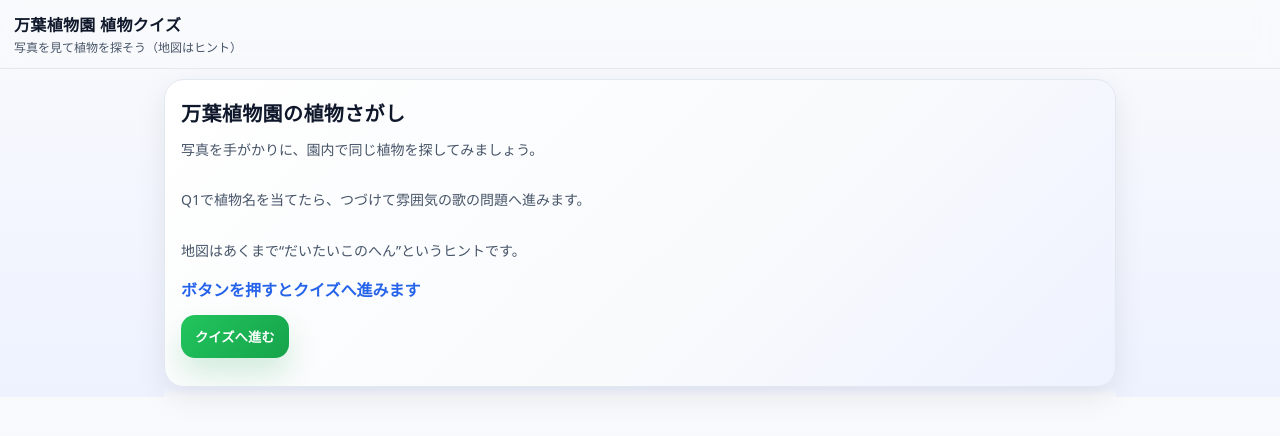
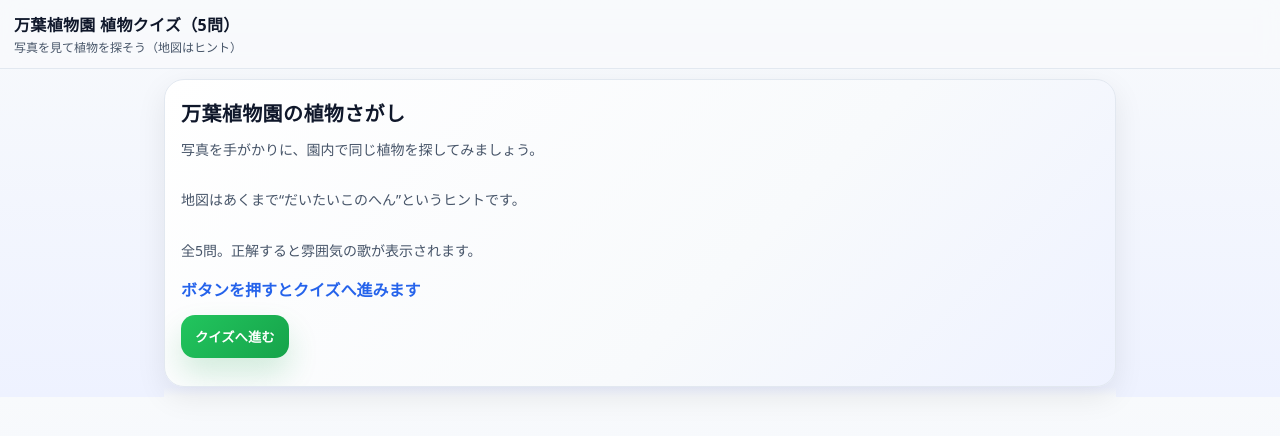
Before and after one commit to ne241212-lang/manyo2, a plain HTML site: page index.html in a window 1280 px wide. Drawn offline with Linux system fonts and the light colour scheme.

Commit message:
Add files via upload

```diff
--- /dev/null
+++ b/data5.js
@@ -0,0 +1,137 @@
+// data5.js
+// 5 questions total (5 plants × 1 question)
+// Required photos under /photos:
+//  - fuji.jpg, himejoon.jpg, sugi.jpg, marigold.jpg, nanakamado.jpg
+
+window.QUIZ = {
+  title: "万葉植物園 植物クイズ（5問）",
+  mapImage: "assets/map.png",
+  intro: {
+    title: "万葉植物園の植物さがし",
+    lead:
+      "写真を手がかりに、園内で同じ植物を探してみましょう。\n\n地図はあくまで“だいたいこのへん”というヒントです。\n\n全5問。正解すると雰囲気の歌が表示されます。",
+    note: "ボタンを押すとクイズへ進みます",
+  },
+
+  plants: [
+    {
+      id: "fuji",
+      name: "藤",
+      photo: "photos/fuji.jpg",
+      pin: { x: 23, y: 52 },
+      pinColor: "#7C3AED",
+      stages: [
+        {
+          type: "plant_name",
+          question: "【Q1】写真の植物はどれ？",
+          choices: ["藤", "アジサイ", "クズ"],
+          answer: "藤",
+          nameHint: "ヒント：漢字2文字。花が房みたいに垂れる。",
+          correctTitle: "正解！",
+          correctText: "雰囲気の歌が出ます。",
+          poem: {
+            title: "藤（雰囲気）",
+            text: "藤波の　ほどける光　夕の庭",
+            modern: "夕方の光の中で、藤の花がほどけるように揺れて見える。",
+          },
+        },
+      ],
+    },
+
+    {
+      id: "himejoon",
+      name: "ヒメジョオン",
+      photo: "photos/himejoon.jpg",
+      pin: { x: 50, y: 60 },
+      pinColor: "#F59E0B",
+      stages: [
+        {
+          type: "plant_name",
+          question: "【Q2】写真の植物はどれ？",
+          choices: ["ヒメジョオン", "タンポポ", "ハルジオン"],
+          answer: "ヒメジョオン",
+          nameHint: "ヒント：カタカナ6文字。白い花びらがたくさん。道ばたに多い。",
+          correctTitle: "正解！",
+          correctText: "雰囲気の歌が出ます。",
+          poem: {
+            title: "ヒメジョオン（雰囲気）",
+            text: "白き花　風にほどけて　道しるべ",
+            modern: "白い花びらが風でほどけるみたいに見えて、道ばたで目印になる感じ。",
+          },
+        },
+      ],
+    },
+
+    {
+      id: "sugi",
+      name: "杉",
+      photo: "photos/sugi.jpg",
+      pin: { x: 60, y: 18 },
+      pinColor: "#059669",
+      stages: [
+        {
+          type: "plant_name",
+          question: "【Q3】写真の植物はどれ？",
+          choices: ["杉", "ヒノキ", "マツ"],
+          answer: "杉",
+          nameHint: "ヒント：漢字1文字。まっすぐ高く伸びる木。",
+          correctTitle: "正解！",
+          correctText: "雰囲気の歌が出ます。",
+          poem: {
+            title: "杉（雰囲気）",
+            text: "冬の森　音を抱えた　杉の影",
+            modern: "冷たい森で、杉の影が静かに伸びている感じ。",
+          },
+        },
+      ],
+    },
+
+    {
+      id: "marigold",
+      name: "マリーゴールド",
+      photo: "photos/marigold.jpg",
+      pin: { x: 15, y: 25 },
+      pinColor: "#EAB308",
+      stages: [
+        {
+          type: "plant_name",
+          question: "【Q4】写真の植物はどれ？",
+          choices: ["マリーゴールド", "ヒマワリ", "キンセンカ"],
+          answer: "マリーゴールド",
+          nameHint: "ヒント：カタカナ8文字。オレンジ〜黄色の花が丸く咲く。",
+          correctTitle: "正解！",
+          correctText: "雰囲気の歌が出ます。",
+          poem: {
+            title: "マリーゴールド（雰囲気）",
+            text: "昼の陽に　まるくほどける　金の花",
+            modern: "日なたで、オレンジ色の花がまるく明るく見える感じ。",
+          },
+        },
+      ],
+    },
+
+    {
+      id: "nanakamado",
+      name: "ナナカマド",
+      photo: "photos/nanakamado.jpg",
+      pin: { x: 40, y: 30 },
+      pinColor: "#EC4899",
+      stages: [
+        {
+          type: "plant_name",
+          question: "【Q5】写真の植物はどれ？",
+          choices: ["ナナカマド", "モミジ", "サクラ"],
+          answer: "ナナカマド",
+          nameHint: "ヒント：カタカナ5文字。赤い実が房になって残る木。",
+          correctTitle: "正解！",
+          correctText: "雰囲気の歌が出ます。",
+          poem: {
+            title: "ナナカマド（雰囲気）",
+            text: "秋の実の　赤を残して　風の道",
+            modern: "秋の終わりでも赤い実が残って、風が通る道の目印になる感じ。",
+          },
+        },
+      ],
+    },
+  ],
+};
--- a/index.html
+++ b/index.html
@@ -25,7 +25,12 @@
 			background: linear-gradient(180deg, #f8fafc 0%, #eef2ff 100%);
 			color:var(--text);
 		}
-		.hero{ max-width: 980px; margin: 10px auto 0; padding: 0 14px; }
+		/* Intro hero */
+		.hero{
+			max-width: 980px;
+			margin: 10px auto 0;
+			padding: 0 14px;
+		}
 		.heroInner{
 			background: linear-gradient(135deg, #ffffff 0%, #f8fafc 60%, #eef2ff 100%);
 			border: 1px solid var(--line);
@@ -40,21 +45,27 @@
 		.heroNote{ margin-top: 14px; font-weight: 900; color: #2563eb; }
 		.heroActions{ margin-top: 14px; display:flex; justify-content:flex-start; }
 		.startBtn{
-			appearance:none; border:none;
+			appearance:none;
+			border:none;
 			background: linear-gradient(135deg, #22c55e 0%, #16a34a 100%);
-			color:#ffffff; font-weight: 900;
-			padding: 12px 14px; border-radius: 14px;
+			color:#ffffff;
+			font-weight: 900;
+			padding: 12px 14px;
+			border-radius: 14px;
 			box-shadow: 0 16px 30px rgba(22,163,74,.18);
 			cursor:pointer;
 		}
 		.startBtn:active{ transform: translateY(1px); }
 		.heroFade{
-			max-width: 980px; margin: 0 auto;
+			max-width: 980px;
+			margin: 0 auto;
 			height: 10px;
 			background: linear-gradient(180deg, rgba(248,250,252,0) 0%, rgba(248,250,252,1) 100%);
 		}
 		header{
-			position:sticky; top:0; z-index:10;
+			position:sticky;
+			top:0;
+			z-index:10;
 			background: rgba(248,250,252,.85);
 			backdrop-filter: blur(10px);
 			border-bottom:1px solid var(--line);
@@ -78,16 +89,23 @@
 		.cardHead{
 			padding:10px 12px;
 			border-bottom:1px solid var(--line);
-			display:flex; gap:8px; align-items:center; justify-content:space-between;
+			display:flex;
+			gap:8px;
+			align-items:center;
+			justify-content:space-between;
 		}
 		.cardTitle{ font-weight:900; font-size:14px; color:var(--muted); }
 		.pill{
-			font-size:12px; padding:6px 10px;
-			border:1px solid var(--line); border-radius:999px;
-			background: #fff; color: var(--muted);
+			font-size:12px;
+			padding:6px 10px;
+			border:1px solid var(--line);
+			border-radius:999px;
+			background: #fff;
+			color: var(--muted);
 		}
 		.cardBody{ padding:12px; display:grid; gap:10px; }
 
+		/* quiz selector */
 		.quizTabs{ display:flex; gap:8px; flex-wrap:wrap; }
 		.tab{
 			border:1px solid var(--line);
@@ -105,7 +123,8 @@
 		}
 		.tabDot{
 			display:inline-block;
-			width:10px; height:10px;
+			width:10px;
+			height:10px;
 			border-radius:999px;
 			margin-right:8px;
 			border:2px solid rgba(255,255,255,.9);
@@ -113,6 +132,7 @@
 			vertical-align:-1px;
 		}
 
+		/* target photo */
 		.targetPhoto{
 			width:100%;
 			aspect-ratio: 16 / 10;
@@ -123,6 +143,7 @@
 		}
 		.small{ font-size:12px; color:var(--muted); line-height:1.6; }
 
+		/* choices */
 		.choices{ display:grid; gap:8px; }
 		.choiceBtn{
 			width:100%;
@@ -138,6 +159,7 @@
 		.choiceBtn:hover{ background: #fbfdff; }
 		.choiceBtn:active{ transform: translateY(1px); }
 
+		/* map */
 		.mapWrap{
 			position:relative;
 			width:100%;
@@ -147,8 +169,9 @@
 			border:1px solid var(--line);
 			background: var(--soft);
 		}
-		.mapWrap img{ width:100%; height:100%; object-fit:contain; display:block; }
-
+		.mapWrap img{
+			width:100%; height:100%; object-fit:contain; display:block;
+		}
 		.pin{
 			position:absolute;
 			width:16px; height:16px;
@@ -175,6 +198,7 @@
 		.legendItem{ display:flex; gap:8px; align-items:center; font-size:12px; color:var(--muted); }
 		.legendSwatch{ width:10px; height:10px; border-radius:999px; border:2px solid rgba(255,255,255,.95); box-shadow: 0 6px 18px rgba(2,6,23,.12); }
 
+		/* correct overlay */
 		.overlay{
 			position:fixed;
 			inset:0;
@@ -203,6 +227,11 @@
 		}
 		.triviaTitle{ font-weight:900; color: var(--text); margin-top:6px; }
 		.trivia{ color: var(--muted); line-height:1.7; margin-top:6px; }
+		.obsUl{ margin:0; padding-left: 18px; }
+		.obsUl li{ margin: 6px 0; }
+		.checkRow{ display:flex; gap:8px; align-items:flex-start; margin:8px 0 0; }
+		.checkRow input{ margin-top:2px; }
+		.badgeOk{ display:inline-block; font-size:12px; font-weight:900; padding:6px 10px; border-radius:999px; background: rgba(16,185,129,.12); color:#065f46; border:1px solid rgba(16,185,129,.22); margin-top:10px; }
 		.closeBtn{
 			margin-top: 14px;
 			padding: 10px 14px;
@@ -220,10 +249,12 @@
 		<div class="hSub">写真を見て植物を探そう（地図はヒント）</div>
 	</header>
 
+	<!-- Intro (first view). Tap button to go to quiz. -->
 	<section class="hero" id="hero">
 		<div class="heroInner">
 			<div class="heroTitle" id="introTitle">万葉植物園の植物さがし</div>
 			<div class="heroLead" id="introLead">
+				昔の万葉植物園には、多種多様な植物がありました。今ある景色の中にも、その名残が見つかるかもしれません。<br>
 				写真を手がかりに、園内で同じ植物を探してみましょう。地図は「場所のヒント」です。
 			</div>
 			<div class="heroNote" id="introNote">ボタンを押すとクイズへ進みます</div>
@@ -261,7 +292,7 @@
 					<!-- pins injected -->
 				</div>
 				<div class="legend" id="legend"></div>
-				<div class="small">※ 同じ色のピン＝同じクイズ（同じ植物）のヒントです。</div>
+				<div class="small">※ ピンの色は各クイズに対応。タブを切り替えると、該当ピンが強調されます。</div>
 			</div>
 		</section>
 	</main>
@@ -271,20 +302,16 @@
 			<div class="okText">正解！</div>
 			<div class="triviaTitle" id="triviaTitle">豆知識</div>
 			<div class="trivia" id="triviaText"></div>
-
-			<!-- 正解後だけここを表示 -->
-			<div class="triviaTitle" id="poemTitle" style="margin-top:14px;">歌</div>
+			<div class="triviaTitle" id="poemTitle" style="margin-top:14px;">万葉歌</div>
 			<div class="trivia" id="poemText"></div>
 			<div class="trivia" id="poemModern" style="margin-top:8px;"></div>
-
-			<button class="closeBtn" id="closeOverlay">次へ</button>
+			<button class="closeBtn" id="closeOverlay">閉じる</button>
 		</div>
 	</div>
 
-	<script src="data18.js"></script>
+	<script src="data5.js"></script>
 	<script>
 		const quiz = window.QUIZ;
-
 		const siteTitle = document.getElementById('siteTitle');
 		const qPill = document.getElementById('qPill');
 		const quizTabs = document.getElementById('quizTabs');
@@ -294,22 +321,18 @@
 		const choicesEl = document.getElementById('choices');
 		const mapImg = document.getElementById('mapImg');
 		const legend = document.getElementById('legend');
-
 		const overlay = document.getElementById('overlay');
 		const triviaTitle = document.getElementById('triviaTitle');
 		const triviaText = document.getElementById('triviaText');
 		const closeOverlay = document.getElementById('closeOverlay');
-
-		const poemTitle = document.getElementById('poemTitle');
-		const poemText = document.getElementById('poemText');
-		const poemModern = document.getElementById('poemModern');
-
 		const introTitle = document.getElementById('introTitle');
 		const introLead = document.getElementById('introLead');
 		const introNote = document.getElementById('introNote');
 		const startBtn = document.getElementById('startBtn');
 		const quizView = document.getElementById('quizView');
+		const hero = document.getElementById('hero');
 
+		// 6種類の植物（タブ）× 3問（ステージ）
 		let activePlantIndex = 0;
 		let activeStageIndex = 0;
 
@@ -331,25 +354,19 @@
 		function openCorrect(stage){
 			triviaTitle.textContent = stage.correctTitle || '正解！';
 			triviaText.textContent = stage.correctText || '';
-
-			// 歌（正解後だけ表示）
-			if(stage.poem && (stage.poem.text || stage.poem.modern || stage.poem.title)){
-				poemTitle.style.display = '';
-				poemText.style.display = '';
-				poemModern.style.display = '';
-
-				poemTitle.textContent = stage.poem.title || '歌';
-				poemText.textContent = stage.poem.text || '';
-				poemModern.textContent = stage.poem.modern ? `雰囲気訳：${stage.poem.modern}` : '';
+			// 万葉歌（任意）
+			const pt = document.getElementById('poemTitle');
+			const p1 = document.getElementById('poemText');
+			const p2 = document.getElementById('poemModern');
+			if(stage.poem && (stage.poem.text || stage.poem.modern)){
+				pt.style.display = '';
+				p1.textContent = stage.poem.text || '';
+				p2.textContent = stage.poem.modern ? `日本語訳：${stage.poem.modern}` : '';
 			} else {
-				poemTitle.style.display = 'none';
-				poemText.style.display = 'none';
-				poemModern.style.display = 'none';
-
-				poemText.textContent = '';
-				poemModern.textContent = '';
+				pt.style.display = 'none';
+				p1.textContent = '';
+				p2.textContent = '';
 			}
-
 			overlay.style.display = 'flex';
 		}
 
@@ -368,7 +385,7 @@
 				const b = document.createElement('div');
 				b.className = 'tab';
 				b.dataset.active = (i === activePlantIndex).toString();
-				// 植物名は隠す
+				// 植物名が分からないように Q1/Q2… 表示
 				b.innerHTML = `<span class="tabDot" style="background:${p.pinColor};"></span>Q${i+1}`;
 				b.onclick = () => setActivePlant(i);
 				quizTabs.appendChild(b);
@@ -379,15 +396,23 @@
 			const plant = getActivePlant();
 			const stage = getActiveStage();
 			if(!plant || !stage) return;
+			targetPhoto.src = plant.photo;
+			targetPhoto.onerror = () => {
+				// 画像が無い場合の見た目（真っ白にならない）
+				targetPhoto.removeAttribute('src');
+				targetPhoto.style.background = 'linear-gradient(135deg, #e2e8f0, #f8fafc)';
+				targetPhoto.alt = 'photosフォルダに画像を���いてください';
+			};
 
-			targetPhoto.src = plant.photo;
+			const hintParts = [];
+			hintParts.push('地図のヒント：同じ色のピンを見て探してみよう。');
+			if(stage.nameHint) hintParts.push(stage.nameHint);
+			hintText.textContent = hintParts.join('　');
 
-			hintText.textContent = `地図のヒント：同じ色のピンを見て探してみよう。`;
-
-			// ★Q2/Q3で問題文が変わる
+			// 問題文（ステージごとに変える）
 			questionText.textContent = stage.question || 'これはどれ？';
 
-			// ★正解が毎回一番上にならないようにシャッフル
+			// 選択肢の並びを毎回ランダム化（正解が毎回一番上にならないように）
 			const shuffledChoices = [...(stage.choices || [])].sort(() => Math.random() - 0.5);
 
 			choicesEl.innerHTML = '';
@@ -398,15 +423,14 @@
 				btn.onclick = () => {
 					if(c === stage.answer){
 						openCorrect(stage);
-
-						// 正解後：閉じたら次へ進む
+						// 次の問題へ（正解ポップアップを閉じたら進む）
 						const prevHandler = closeOverlay.onclick;
 						closeOverlay.onclick = () => {
 							closeCorrect();
-
 							if(activeStageIndex < (plant.stages.length - 1)){
 								activeStageIndex += 1;
 							} else {
+								// 次の植物へ
 								if(activePlantIndex < ((quiz.plants || []).length - 1)){
 									activePlantIndex += 1;
 									activeStageIndex = 0;
@@ -416,6 +440,7 @@
 							closeOverlay.onclick = prevHandler;
 						};
 					} else {
+						// 不正解は軽く
 						alert('ちがうかも…もう一回！');
 					}
 				};
@@ -425,7 +450,14 @@
 
 		function renderMap(){
 			mapImg.src = quiz.mapImage;
+			mapImg.onerror = () => {
+				// 地図が無い場合の見た目
+				mapImg.removeAttribute('src');
+				mapImg.style.background = 'linear-gradient(135deg, #e2e8f0, #f8fafc)';
+				mapImg.alt = 'assets/map.png を置いてください';
+			};
 
+			// pins
 			const mapWrap = mapImg.parentElement;
 			[...mapWrap.querySelectorAll('.pin')].forEach(p => p.remove());
 
@@ -437,19 +469,16 @@
 				p.style.background = q.pinColor;
 				p.style.color = q.pinColor;
 				p.dataset.active = (i === activePlantIndex).toString();
-
-				// ★植物名が出ないようにする（ホバーで出るtitleを空に）
-				p.title = '';
-
+				p.title = q.name;
 				p.onclick = () => setActivePlant(i);
 				mapWrap.appendChild(p);
 			});
 
+			// legend
 			legend.innerHTML = '';
 			(quiz.plants || []).forEach((q, i) => {
 				const d = document.createElement('div');
 				d.className = 'legendItem';
-				// ★植物名は出さない
 				d.innerHTML = `<span class="legendSwatch" style="background:${q.pinColor}"></span>Q${i+1}`;
 				legend.appendChild(d);
 			});
@@ -458,22 +487,23 @@
 		function render(){
 			siteTitle.textContent = quiz.title || '万葉植物園 植物クイズ';
 			qPill.textContent = `${(quiz.plants || []).length}種類（各3問）`;
-
 			if(quiz.intro){
 				introTitle.textContent = quiz.intro.title || '万葉植物園の植物さがし';
 				introLead.innerHTML = (quiz.intro.lead || '').replaceAll('\n', '<br>');
-				introNote.textContent = quiz.intro.note || 'ボタンを押すとクイズへ進みます';
+				introNote.textContent = quiz.intro.note || '↓ 少しスクロールするとクイズが始まります';
 			}
-
 			renderTabs();
 			renderQuestion();
 			renderMap();
 		}
 
 		function startQuiz(){
+			// show quiz section
 			quizView.dataset.visible = 'true';
+			// smooth scroll to quiz
 			quizView.scrollIntoView({ behavior: 'smooth', block: 'start' });
-			render();
+			// optional: keep hero visible but de-emphasized
+			hero.dataset.started = 'true';
 		}
 
 		startBtn.addEventListener('click', startQuiz);
```
